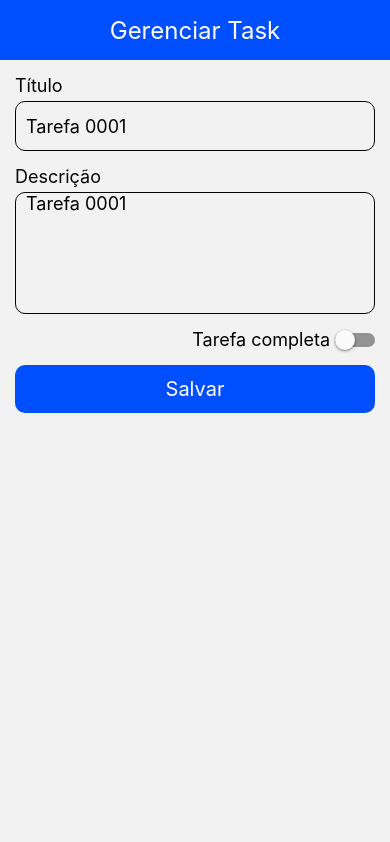
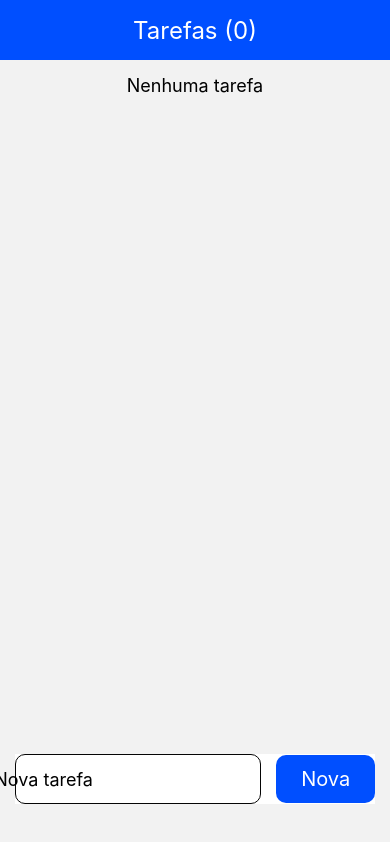
Before and after one commit to thiagovpaz/my_task_manager, a React Native app: screen / in a window 390 px wide. Built offline with nearby package versions, Linux system fonts and the light colour scheme.

Commit message:
feat(wip): integrating store with components

```diff
--- a/package.json
+++ b/package.json
@@ -19,6 +19,7 @@
     "@react-navigation/native": "^7.1.17",
     "@react-navigation/native-stack": "^7.3.25",
     "expo": "~53.0.22",
+    "expo-crypto": "~14.1.5",
     "expo-status-bar": "~2.2.3",
     "react": "19.0.0",
     "react-hook-form": "^7.62.0",
--- a/src/navigation/index.tsx
+++ b/src/navigation/index.tsx
@@ -15,7 +15,7 @@ const MainNavigation = () => {
   return (
     <NavigationContainer>
       <Main.Navigator
-        initialRouteName="ManageTaskScreen"
+        initialRouteName="HomeScreen"
         screenOptions={{
           headerShown: false,
           animation: 'fade_from_bottom',
--- a/src/screens/home/index.tsx
+++ b/src/screens/home/index.tsx
@@ -1,14 +1,21 @@
-import { FlatList, View } from 'react-native';
+import { useCallback, useState } from 'react';
+import { Alert, FlatList, Keyboard, View } from 'react-native';
 import { NavigationProp, useNavigation } from '@react-navigation/native';
+import Ionicons from '@expo/vector-icons/Ionicons';
+import * as Crypto from 'expo-crypto';
 
 import { MainStackParamList } from '../../navigation';
-import { useTaskStore } from '../../store';
+import { Task, useTaskStore } from '../../store';
 
 import {
   Container,
   Header,
   Title,
   Content,
+  ItemContainer,
+  ItemTitle,
+  ItemButtonsContainer,
+  ItemButton,
   ListEmpty,
   QuickTaskContainer,
   QuickTaskInput,
@@ -16,22 +23,73 @@ import {
 } from './styles';
 
 const HomeScreen = () => {
+  const [quickTask, setQuickTask] = useState<string | null>(null);
+
   const { navigate } = useNavigation<NavigationProp<MainStackParamList>>();
-  const { tasks } = useTaskStore();
+  const { tasks, addTask, toggleTask, removeTask } = useTaskStore();
+
+  const handleAddQuickTask = useCallback(() => {
+    if (quickTask) {
+      const task: Task = {
+        id: Crypto.randomUUID(),
+        title: quickTask,
+        completed: false,
+      };
+
+      addTask(task);
+
+      setQuickTask('');
+
+      Keyboard.dismiss();
+    }
+  }, [quickTask]);
+
+  const handleRemoveTask = useCallback((task: Task) => {
+    Alert.alert(`Confirmar ação`, `Deseja remover a tarefa: ${task.title}`, [
+      {
+        text: 'Remover',
+        style: 'destructive',
+        onPress: () => {
+          removeTask(task.id);
+        },
+      },
+      { text: 'Cancelar' },
+    ]);
+  }, []);
 
   return (
     <Container>
       <Header>
-        <Title>Home</Title>
+        <Title>Tarefas ({tasks.length})</Title>
       </Header>
 
       <Content>
         <FlatList
           data={tasks}
-          renderItem={() => (
-            <View
-              style={{ width: '100%', height: 40, backgroundColor: 'red' }}
-            />
+          renderItem={({ item }) => (
+            <ItemContainer>
+              <ItemTitle completed={item.completed}>{item.title}</ItemTitle>
+
+              <ItemButtonsContainer>
+                <ItemButton onPress={() => toggleTask(item.id)}>
+                  <Ionicons
+                    name="checkmark-circle"
+                    size={24}
+                    color={item.completed ? 'green' : 'gray'}
+                  />
+                </ItemButton>
+                <ItemButton
+                  onPress={() => {
+                    navigate('ManageTaskScreen', { id: item.id });
+                  }}
+                >
+                  <Ionicons name="create-outline" size={24} color="blue" />
+                </ItemButton>
+                <ItemButton onPress={() => handleRemoveTask(item)}>
+                  <Ionicons name="trash" size={24} color="red" />
+                </ItemButton>
+              </ItemButtonsContainer>
+            </ItemContainer>
           )}
           ItemSeparatorComponent={() => (
             <View style={{ width: '100%', height: 10 }} />
@@ -40,11 +98,19 @@ const HomeScreen = () => {
         />
 
         <QuickTaskContainer>
-          <QuickTaskInput placeholder="Nova tarefa" />
+          <QuickTaskInput
+            placeholder="Nova tarefa"
+            onChangeText={setQuickTask}
+            value={quickTask || ''}
+          />
 
           <QuickTaskButton
             onPress={() => {
-              navigate('ManageTaskScreen', {});
+              if (quickTask) {
+                handleAddQuickTask();
+              } else {
+                navigate('ManageTaskScreen', {});
+              }
             }}
           >
             Nova
--- a/src/screens/home/styles.ts
+++ b/src/screens/home/styles.ts
@@ -1,5 +1,5 @@
 import { SafeAreaView } from 'react-native-safe-area-context';
-import styled from 'styled-components/native';
+import styled, { css } from 'styled-components/native';
 
 import { TextInput } from '../../components/textinput';
 import { Button } from '../../components/button';
@@ -26,6 +26,41 @@ export const Content = styled.View`
   padding: 15px;
 `;
 
+export const ItemContainer = styled.View`
+  flex: 1;
+  flex-direction: row;
+  justify-content: space-between;
+  align-items: center;
+  background-color: #f5f5f5;
+  padding: 15px;
+  border-radius: 10px;
+  border: 1px solid ${({ theme }) => theme.colors.black};
+`;
+
+interface ItemTitleProps {
+  completed?: boolean;
+}
+
+export const ItemTitle = styled.Text<ItemTitleProps>`
+  font-size: 20px;
+
+  ${({ completed }) =>
+    completed &&
+    css`
+      text-decoration: line-through;
+      opacity: 0.4;
+    `}
+`;
+
+export const ItemButtonsContainer = styled.View`
+  flex-direction: row;
+  gap: 10px;
+`;
+
+export const ItemButton = styled(Button)`
+  background-color: transparent;
+`;
+
 export const ListEmpty = styled.Text`
   flex: 1;
   font-size: 18px;
@@ -41,6 +76,7 @@ export const QuickTaskContainer = styled.View`
   justify-content: center;
   align-items: center;
   gap: 15px;
+  background-color: #fff;
 `;
 
 export const QuickTaskInput = styled(TextInput)`
--- a/src/screens/manage-task/index.tsx
+++ b/src/screens/manage-task/index.tsx
@@ -1,4 +1,4 @@
-import { useCallback } from 'react';
+import { useCallback, useEffect } from 'react';
 import { Controller, useForm } from 'react-hook-form';
 import { zodResolver } from '@hookform/resolvers/zod';
 import z from 'zod';
@@ -8,8 +8,10 @@ import {
   useNavigation,
   useRoute,
 } from '@react-navigation/native';
+import * as Crypto from 'expo-crypto';
 
 import { MainStackParamList } from '../../navigation';
+import { useTaskStore } from '../../store';
 import { Button } from '../../components/button';
 import { Switch } from '../../components/switch';
 import { TextInput } from '../../components/textinput';
@@ -23,7 +25,7 @@ type FormData = {
 };
 
 const schema = z.object({
-  title: z.string().min(1, 'Obrigatório'),
+  title: z.string().min(1, 'Título obrigatório'),
   description: z.string().optional(),
   completed: z.boolean(),
 });
@@ -31,6 +33,8 @@ const schema = z.object({
 const ManageTaskScreen = () => {
   const { goBack } = useNavigation<NavigationProp<MainStackParamList>>();
   const { params } = useRoute<RouteProp<MainStackParamList>>();
+
+  const { addTask, updateTask, getTaskById } = useTaskStore();
 
   const id = params?.id;
 
@@ -41,8 +45,8 @@ const ManageTaskScreen = () => {
     formState: { errors },
   } = useForm<FormData>({
     defaultValues: {
-      title: 'Tarefa 0001',
-      description: 'Tarefa 0001',
+      title: '',
+      description: '',
       completed: false,
     },
     resolver: zodResolver(schema),
@@ -51,18 +55,29 @@ const ManageTaskScreen = () => {
   const onSubmit = useCallback(
     (data: FormData) => {
       if (id) {
-        // UPDATE
+        updateTask(id, { id, ...data });
       } else {
-        // CREATE
+        addTask({
+          id: Crypto.randomUUID(),
+          ...data,
+        });
       }
+
+      goBack();
     },
     [id],
   );
 
+  useEffect(() => {
+    if (id) {
+      reset(getTaskById(id));
+    }
+  }, [id]);
+
   return (
     <Container>
       <Header>
-        <Title>Gerenciar Task</Title>
+        <Title>{id ? 'Gerenciar Task' : 'Criar Task'}</Title>
       </Header>
 
       <Content>
@@ -112,7 +127,9 @@ const ManageTaskScreen = () => {
           }}
         />
 
-        <Button onPress={handleSubmit(onSubmit)}>Salvar</Button>
+        <Button onPress={handleSubmit(onSubmit)}>
+          {id ? 'Atualizar' : 'Salvar'}
+        </Button>
       </Content>
     </Container>
   );
--- a/src/store/index.ts
+++ b/src/store/index.ts
@@ -11,12 +11,38 @@ export type Task = {
 
 export type TaskState = {
   tasks: Task[];
+  addTask: (task: Task) => void;
+  toggleTask: (id: string) => void;
+  removeTask: (id: string) => void;
+  updateTask: (id: string, task: Task) => void;
+  getTaskById: (id: string) => Task | undefined;
 };
 
 export const useTaskStore = create<TaskState>()(
   persist(
     (set, get) => ({
       tasks: [],
+      addTask: (task: Task) =>
+        set((state) => ({
+          tasks: [...state.tasks, task],
+        })),
+      toggleTask: (id: string) =>
+        set((state) => ({
+          tasks: state.tasks.map((task) =>
+            task.id === id ? { ...task, completed: !task.completed } : task,
+          ),
+        })),
+      removeTask: (id: string) =>
+        set((state) => ({
+          tasks: state.tasks.filter((task) => task.id !== id),
+        })),
+      updateTask: (id: string, updates: Partial<Task>) =>
+        set((state) => ({
+          tasks: state.tasks.map((task) =>
+            task.id === id ? { ...task, ...updates } : task,
+          ),
+        })),
+      getTaskById: (id) => get().tasks.find((task) => task.id === id),
     }),
     {
       name: 'my-todo-storage',
```
Also changed, not shown: 1 other file (tests, documents, lock files or other folders).
